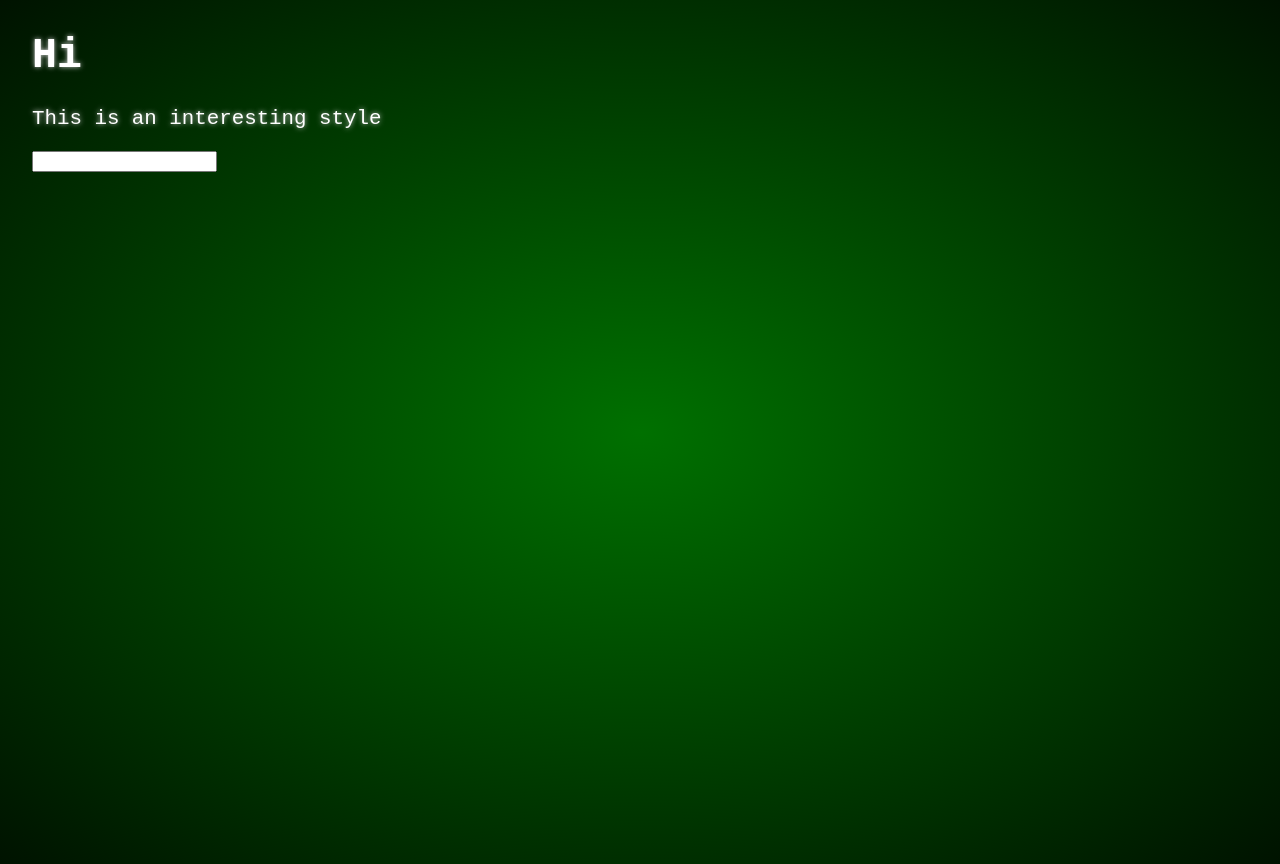
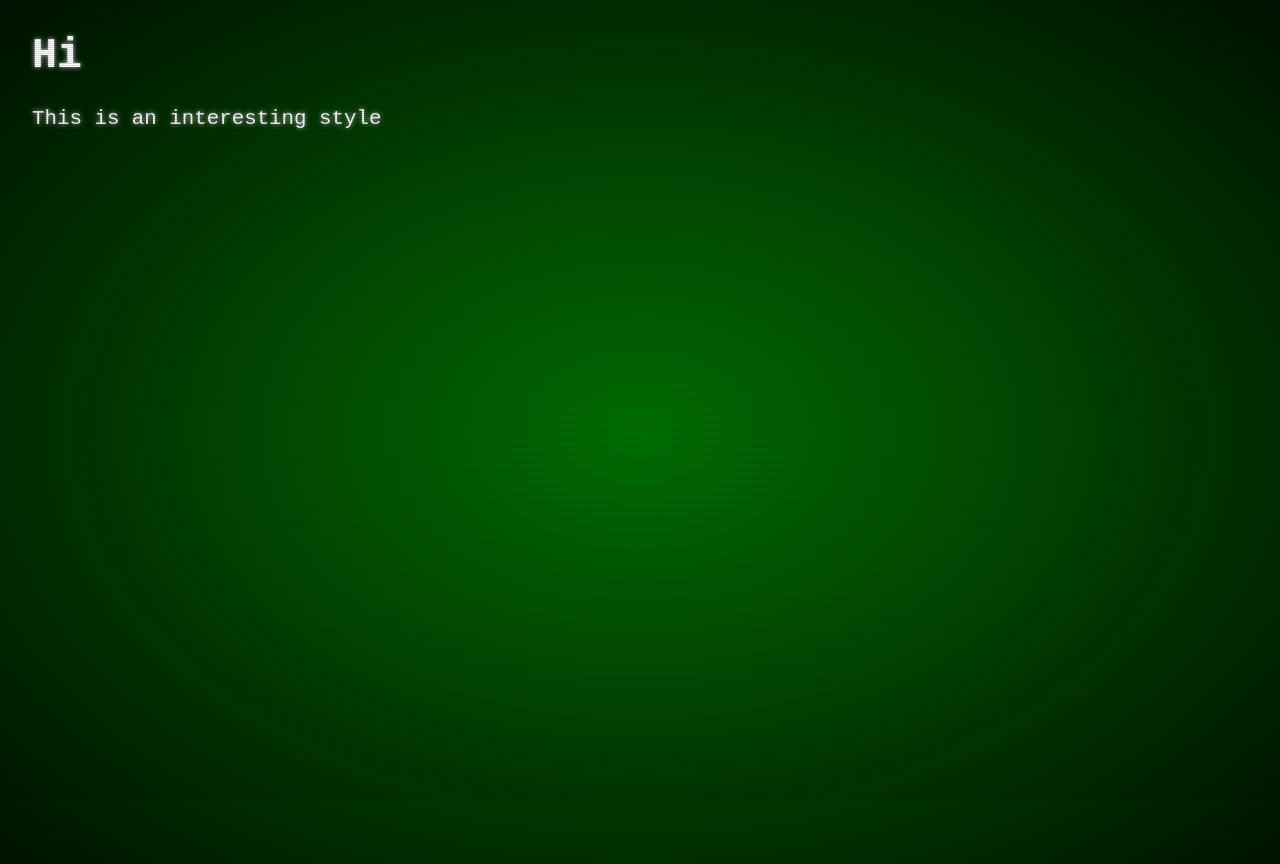
Before and after one commit to AaronJZuvich/AaronJZuvich, a plain HTML site: page projects/Project WinterHowl/design.html in a window 1280 px wide. Drawn offline with Linux system fonts and the light colour scheme.

Commit message:
Whatever

```diff
--- a/projects/Project WinterHowl/design.html
+++ b/projects/Project WinterHowl/design.html
@@ -23,7 +23,25 @@
                 left: 0;
                 width: 100vw;
                 height: 100vh;
-                background: repeating-linear-gradient(0rdeg, rgba(black, 0.15), rgba(black, 0.15) 1px, transparent 1px, transparent 2px);
+                background: repeating-linear-gradient(0deg, rgba(0, 0, 0, 0.15), rgba(0, 0, 0, 0.15) 1px, transparent 1px, transparent 2px);
+                pointer-events: none;
+            }
+
+            ::selection {
+              background: #0080FF;
+              text-shadow: none;
+            }
+
+            input {
+                background: transparent;
+                border-style: none;
+                height: 0vh;
+                margin: 0;
+                overflow: hidden;
+                padding: 2rem;
+                color: white;
+                font: 1.3rem Inconsolata, monospace;
+                text-shadow: 0 0 5px #C8C8C8;
             }
 
         </style>
@@ -31,8 +49,14 @@
     </head>
 
     <body>
+
         <h1>Hi</h1>
+
         <p>This is an interesting style</p>
-        <input  text="text"></label>
+
+        <form>
+            <input type="text"></input>
+        </form>
+
     </body>
 </html>
```
Also changed, not shown: projects/Project WinterHowl/index.html (deleted, +0 -10 lines), projects/New Game 2/index.html (added).
